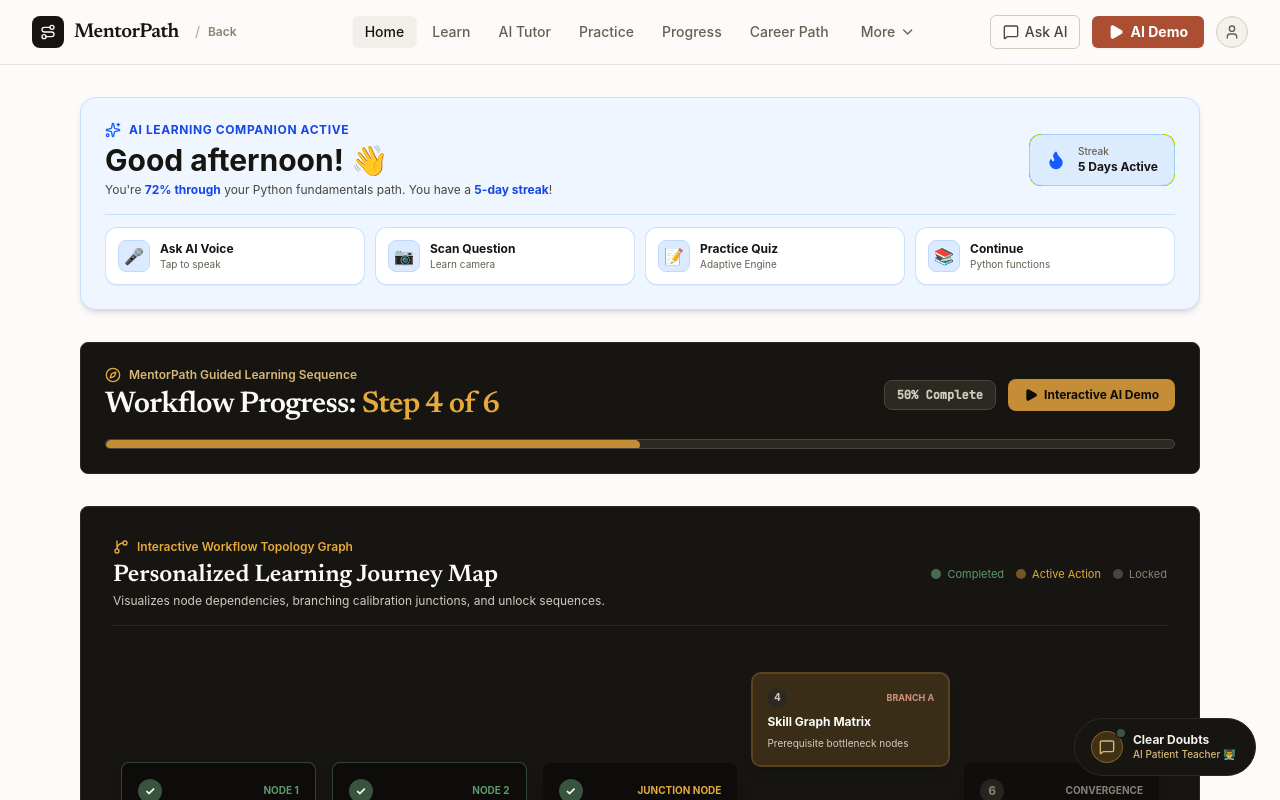
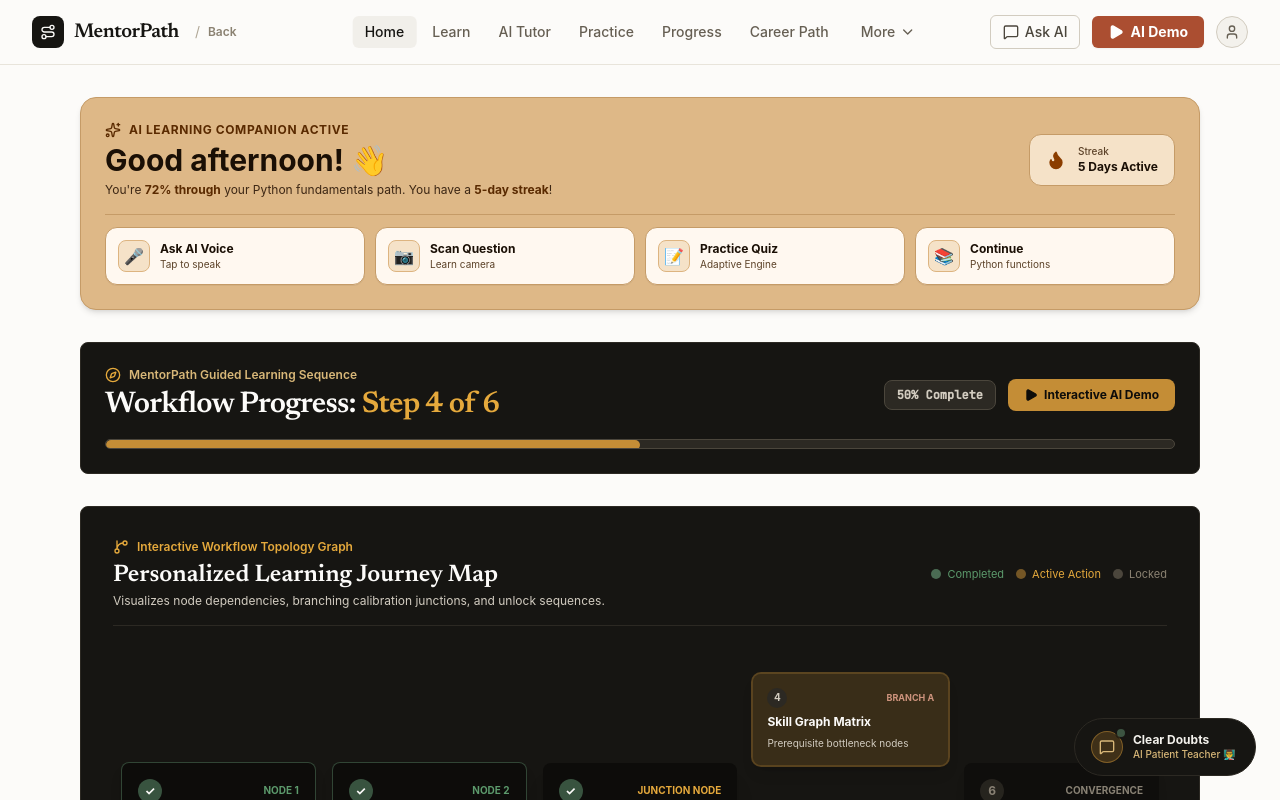
Before and after one commit to sreedhar318-63/Ai-Smart-Education-Prototype, a React (Vite) app: page / in a window 1280 px wide. Both pictures are taken after a click on the button "MentorPath". Shown: the top 800 px of the page. Built offline with nearby package versions, Linux system fonts and the light colour scheme.

Commit message:
style(dashboard): recolor AI Learning Companion card to exact burlywood (#DEB887) with high-contrast text

```diff
--- a/src/components/StudentDashboard.jsx
+++ b/src/components/StudentDashboard.jsx
@@ -204,81 +204,81 @@ export default function StudentDashboard({
     <div className="max-w-6xl mx-auto px-4 py-6 md:py-8 space-y-6 md:space-y-8 animate-in fade-in duration-300 font-sans">
 
       {/* 0. HOME DASHBOARD GREETING & PHONE-FIRST QUICK ACTIONS */}
-      <div className="bg-blue-50/90 border border-blue-200/80 text-neutral-900 p-5 md:p-6 rounded-2xl space-y-4 shadow-md">
+      <div className="bg-[#DEB887] border border-[#C59B67] text-[#1A0F05] p-5 md:p-6 rounded-2xl space-y-4 shadow-md">
         <div className="flex flex-col sm:flex-row sm:items-center justify-between gap-3">
           <div>
-            <div className="flex items-center space-x-2 text-blue-700 text-xs font-bold uppercase tracking-wider mb-1">
-              <Sparkles className="w-4 h-4 text-blue-600" />
+            <div className="flex items-center space-x-2 text-[#5A2A00] text-xs font-bold uppercase tracking-wider mb-1">
+              <Sparkles className="w-4 h-4 text-[#5A2A00]" />
               <span>AI Learning Companion Active</span>
             </div>
-            <h1 className="text-2xl md:text-3xl font-bold text-neutral-900">
+            <h1 className="text-2xl md:text-3xl font-bold text-[#1A0F05]">
               {greetingText}
             </h1>
-            <p className="text-xs text-neutral-700 mt-1">
-              You're <strong className="text-blue-700">72% through</strong> your Python fundamentals path. You have a <strong className="text-blue-700">{studentProfile?.streak || 5}-day streak</strong>!
+            <p className="text-xs text-[#3D2714] mt-1">
+              You're <strong className="text-[#5A2A00] font-bold">72% through</strong> your Python fundamentals path. You have a <strong className="text-[#5A2A00] font-bold">{studentProfile?.streak || 5}-day streak</strong>!
             </p>
           </div>
 
-          <div className="flex items-center space-x-3 bg-blue-100/90 px-4 py-2.5 rounded-xl border border-blue-300/80 self-start sm:self-auto text-xs">
-            <Flame className="w-5 h-5 text-blue-600 fill-blue-600" />
+          <div className="flex items-center space-x-3 bg-[#F5E2C8] px-4 py-2.5 rounded-xl border border-[#C59B67] self-start sm:self-auto text-xs">
+            <Flame className="w-5 h-5 text-[#8B3E00] fill-[#8B3E00]" />
             <div>
-              <span className="text-neutral-600 text-[10px] block font-medium">Streak</span>
-              <span className="font-bold text-neutral-900">{studentProfile?.streak || 5} Days Active</span>
+              <span className="text-[#5C4228] text-[10px] block font-medium">Streak</span>
+              <span className="font-bold text-[#1A0F05]">{studentProfile?.streak || 5} Days Active</span>
             </div>
           </div>
         </div>
 
         {/* PHONE-FIRST QUICK ACTION BAR */}
-        <div className="pt-3 border-t border-blue-200/80 grid grid-cols-2 sm:grid-cols-4 gap-2.5">
+        <div className="pt-3 border-t border-[#C59B67] grid grid-cols-2 sm:grid-cols-4 gap-2.5">
           <button
             onClick={() => onNavigate('ai-tutor')}
-            className="flex items-center space-x-2.5 bg-white hover:bg-blue-100/60 p-3 rounded-xl border border-blue-200/80 transition-all cursor-pointer group shadow-2xs"
+            className="flex items-center space-x-2.5 bg-[#FFF8F0] hover:bg-[#F5E2C8] p-3 rounded-xl border border-[#C59B67] transition-all cursor-pointer group shadow-2xs"
           >
-            <div className="w-8 h-8 rounded-lg bg-blue-100 text-blue-700 flex items-center justify-center shrink-0 border border-blue-200">
+            <div className="w-8 h-8 rounded-lg bg-[#F5E2C8] text-[#5A2A00] flex items-center justify-center shrink-0 border border-[#DDB480]">
               🎤
             </div>
             <div className="text-left">
-              <span className="text-xs font-bold text-neutral-900 block group-hover:text-blue-700">Ask AI Voice</span>
-              <span className="text-[10px] text-neutral-600 block">Tap to speak</span>
+              <span className="text-xs font-bold text-[#1A0F05] block group-hover:text-[#5A2A00]">Ask AI Voice</span>
+              <span className="text-[10px] text-[#5C4228] block">Tap to speak</span>
             </div>
           </button>
 
           <button
             onClick={() => onNavigate('ai-tutor')}
-            className="flex items-center space-x-2.5 bg-white hover:bg-blue-100/60 p-3 rounded-xl border border-blue-200/80 transition-all cursor-pointer group shadow-2xs"
+            className="flex items-center space-x-2.5 bg-[#FFF8F0] hover:bg-[#F5E2C8] p-3 rounded-xl border border-[#C59B67] transition-all cursor-pointer group shadow-2xs"
           >
-            <div className="w-8 h-8 rounded-lg bg-blue-100 text-blue-700 flex items-center justify-center shrink-0 border border-blue-200">
+            <div className="w-8 h-8 rounded-lg bg-[#F5E2C8] text-[#5A2A00] flex items-center justify-center shrink-0 border border-[#DDB480]">
               📷
             </div>
             <div className="text-left">
-              <span className="text-xs font-bold text-neutral-900 block group-hover:text-blue-700">Scan Question</span>
-              <span className="text-[10px] text-neutral-600 block">Learn camera</span>
+              <span className="text-xs font-bold text-[#1A0F05] block group-hover:text-[#5A2A00]">Scan Question</span>
+              <span className="text-[10px] text-[#5C4228] block">Learn camera</span>
             </div>
           </button>
 
           <button
             onClick={() => onNavigate('practice')}
-            className="flex items-center space-x-2.5 bg-white hover:bg-blue-100/60 p-3 rounded-xl border border-blue-200/80 transition-all cursor-pointer group shadow-2xs"
+            className="flex items-center space-x-2.5 bg-[#FFF8F0] hover:bg-[#F5E2C8] p-3 rounded-xl border border-[#C59B67] transition-all cursor-pointer group shadow-2xs"
           >
-            <div className="w-8 h-8 rounded-lg bg-blue-100 text-blue-700 flex items-center justify-center shrink-0 border border-blue-200">
+            <div className="w-8 h-8 rounded-lg bg-[#F5E2C8] text-[#5A2A00] flex items-center justify-center shrink-0 border border-[#DDB480]">
               📝
             </div>
             <div className="text-left">
-              <span className="text-xs font-bold text-neutral-900 block group-hover:text-blue-700">Practice Quiz</span>
-              <span className="text-[10px] text-neutral-600 block">Adaptive Engine</span>
+              <span className="text-xs font-bold text-[#1A0F05] block group-hover:text-[#5A2A00]">Practice Quiz</span>
+              <span className="text-[10px] text-[#5C4228] block">Adaptive Engine</span>
             </div>
           </button>
 
           <button
             onClick={() => onNavigate('learning')}
-            className="flex items-center space-x-2.5 bg-white hover:bg-blue-100/60 p-3 rounded-xl border border-blue-200/80 transition-all cursor-pointer group shadow-2xs"
+            className="flex items-center space-x-2.5 bg-[#FFF8F0] hover:bg-[#F5E2C8] p-3 rounded-xl border border-[#C59B67] transition-all cursor-pointer group shadow-2xs"
           >
-            <div className="w-8 h-8 rounded-lg bg-blue-100 text-blue-700 flex items-center justify-center shrink-0 border border-blue-200">
+            <div className="w-8 h-8 rounded-lg bg-[#F5E2C8] text-[#5A2A00] flex items-center justify-center shrink-0 border border-[#DDB480]">
               📚
             </div>
             <div className="text-left">
-              <span className="text-xs font-bold text-neutral-900 block group-hover:text-blue-700">Continue</span>
-              <span className="text-[10px] text-neutral-600 block">Python functions</span>
+              <span className="text-xs font-bold text-[#1A0F05] block group-hover:text-[#5A2A00]">Continue</span>
+              <span className="text-[10px] text-[#5C4228] block">Python functions</span>
             </div>
           </button>
         </div>
```
